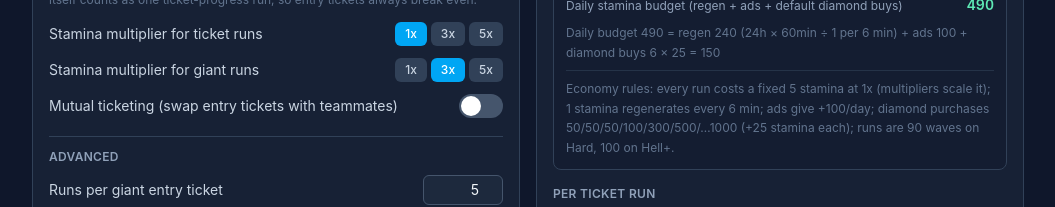
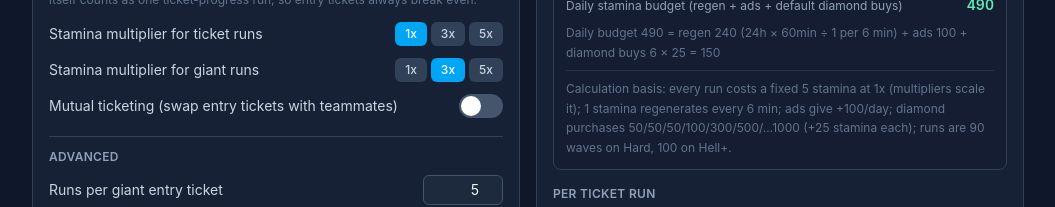
Before and after one commit to changchiyou/coop-td-giant-calculator, a React (Vite) app: page / in a window 1280 px wide. Shown: the part 331-538 px from the top of the page, without its empty margins (112-1167 px from the left). Built offline with nearby package versions, Linux system fonts and the light colour scheme.

Commit message:
Rename economy-rules label to calculation basis
The previous zh label read stilted; the block lists the constants the
calculations use. zh-TW 計算依據 / en Calculation basis / ja 計算の
前提 / ko 계산 기준; i18n key economyRules → calculationBasis.

vitest 18/18

```diff
--- a/src/components/ResultPanel.tsx
+++ b/src/components/ResultPanel.tsx
@@ -116,7 +116,7 @@ export function ResultPanel() {
           )}
         </div>
         <p className="mt-2 border-t border-slate-700/60 pt-2 text-xs leading-relaxed text-slate-500">
-          {t('results.economyRules', {
+          {t('results.calculationBasis', {
             stamina: COSTS.staminaPerRun,
             regenMin: COSTS.staminaRegenMinutes,
             ads: COSTS.adStaminaPerDay,
--- a/src/i18n/en.json
+++ b/src/i18n/en.json
@@ -53,7 +53,7 @@
     "totalRewards": "Total rewards",
     "perHour": "Per hour",
     "budgetFormula": "Daily budget {{total}} = regen {{regen}} (24h × 60min ÷ 1 per {{regenMin}} min) + ads {{ads}} + diamond buys {{n}} × {{each}} = {{purchases}}",
-    "economyRules": "Economy rules: every run costs a fixed {{stamina}} stamina at 1x (multipliers scale it); 1 stamina regenerates every {{regenMin}} min; ads give +{{ads}}/day; diamond purchases {{ladder}} (+{{each}} stamina each); runs are 90 waves on Hard, 100 on Hell+."
+    "calculationBasis": "Calculation basis: every run costs a fixed {{stamina}} stamina at 1x (multipliers scale it); 1 stamina regenerates every {{regenMin}} min; ads give +{{ads}}/day; diamond purchases {{ladder}} (+{{each}} stamina each); runs are 90 waves on Hard, 100 on Hell+."
   },
   "resource": {
     "exp": "EXP",
--- a/src/i18n/ja.json
+++ b/src/i18n/ja.json
@@ -53,7 +53,7 @@
     "totalRewards": "総報酬",
     "perHour": "1時間あたり",
     "budgetFormula": "1日予算 {{total}} ＝ 自然回復 {{regen}}（24時間×60分 ÷ {{regenMin}}分に1）＋ 広告 {{ads}} ＋ ダイヤ購入 {{n}}回×{{each}}＝{{purchases}}",
-    "economyRules": "経済ルール：1戦は1倍時スタミナ{{stamina}}固定（倍率で線形増加）；{{regenMin}}分ごとにスタミナ1回復；広告で毎日+{{ads}}；ダイヤ購入 {{ladder}}（1回ごとに+{{each}}）；ウェイブ数はハード90、地獄以上100。"
+    "calculationBasis": "計算の前提：1戦は1倍時スタミナ{{stamina}}固定（倍率で線形増加）；{{regenMin}}分ごとにスタミナ1回復；広告で毎日+{{ads}}；ダイヤ購入 {{ladder}}（1回ごとに+{{each}}）；ウェイブ数はハード90、地獄以上100。"
   },
   "resource": {
     "exp": "経験値",
--- a/src/i18n/ko.json
+++ b/src/i18n/ko.json
@@ -53,7 +53,7 @@
     "totalRewards": "총 보상",
     "perHour": "시간당",
     "budgetFormula": "하루 예산 {{total}} = 자연 회복 {{regen}}(24시간×60분 ÷ {{regenMin}}분당 1) + 광고 {{ads}} + 다이아 구매 {{n}}회×{{each}}={{purchases}}",
-    "economyRules": "경제 규칙: 1전은 1배 기준 스태미너 {{stamina}} 고정(배율 비례); {{regenMin}}분마다 스태미너 1 회복; 광고로 매일 +{{ads}}; 다이아 구매 {{ladder}}(회당 +{{each}}); 웨이브는 하드 90, 지옥 이상 100."
+    "calculationBasis": "계산 기준: 1전은 1배 기준 스태미너 {{stamina}} 고정(배율 비례); {{regenMin}}분마다 스태미너 1 회복; 광고로 매일 +{{ads}}; 다이아 구매 {{ladder}}(회당 +{{each}}); 웨이브는 하드 90, 지옥 이상 100."
   },
   "resource": {
     "exp": "경험치",
--- a/src/i18n/zh-TW.json
+++ b/src/i18n/zh-TW.json
@@ -53,7 +53,7 @@
     "totalRewards": "總收益",
     "perHour": "平均每小時",
     "budgetFormula": "每日預算 {{total}} ＝ 自然回體 {{regen}}（24 小時 × 60 分 ÷ 每 {{regenMin}} 分鐘 1 點）＋ 廣告 {{ads}} ＋ 鑽石 {{n}} 次 × {{each}} ＝ {{purchases}}",
-    "economyRules": "經濟規則：單場固定 {{stamina}} 點體力（1 倍，倍率線性加成）；每 {{regenMin}} 分鐘回 1 點；看廣告每日 +{{ads}}；鑽石買體 {{ladder}}（每次 +{{each}} 體力）；困難 90 波、地獄以上 100 波。"
+    "calculationBasis": "計算依據：單場固定 {{stamina}} 點體力（1 倍，倍率線性加成）；每 {{regenMin}} 分鐘回 1 點；看廣告每日 +{{ads}}；鑽石買體 {{ladder}}（每次 +{{each}} 體力）；困難 90 波、地獄以上 100 波。"
   },
   "resource": {
     "exp": "經驗值",
```
